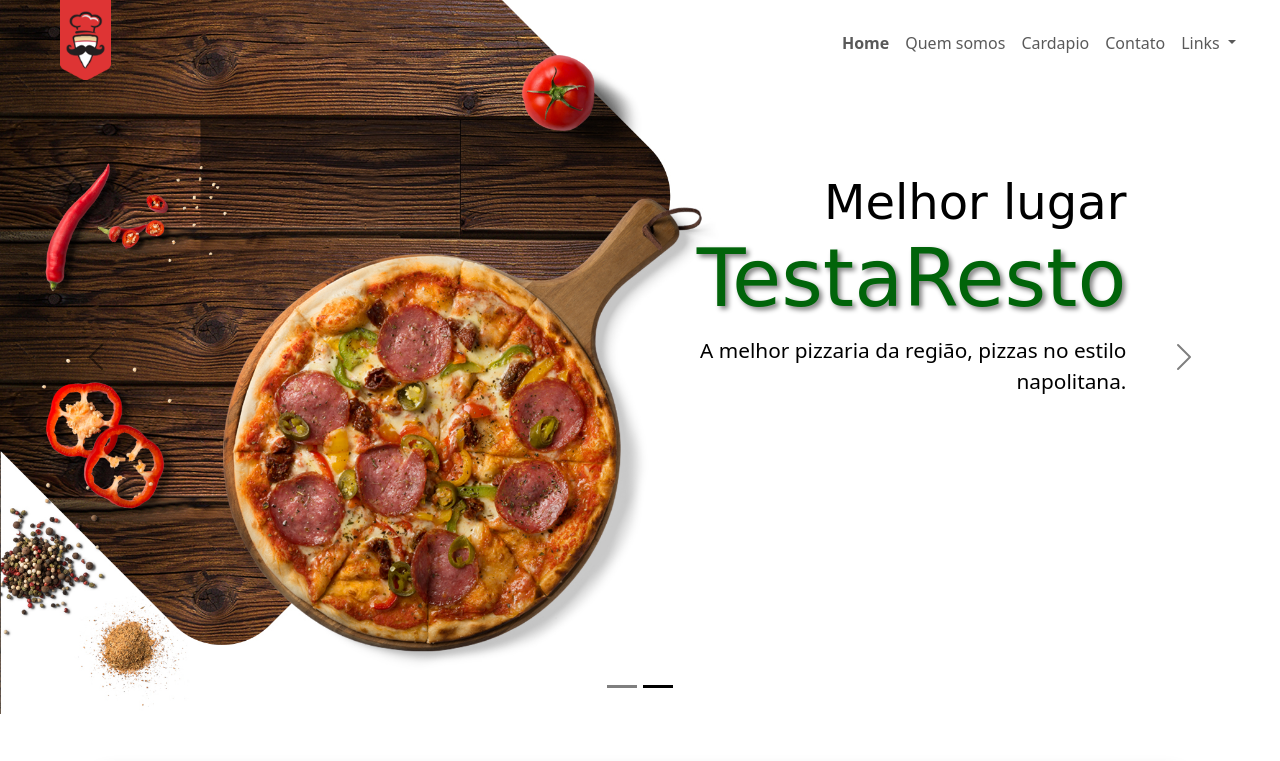
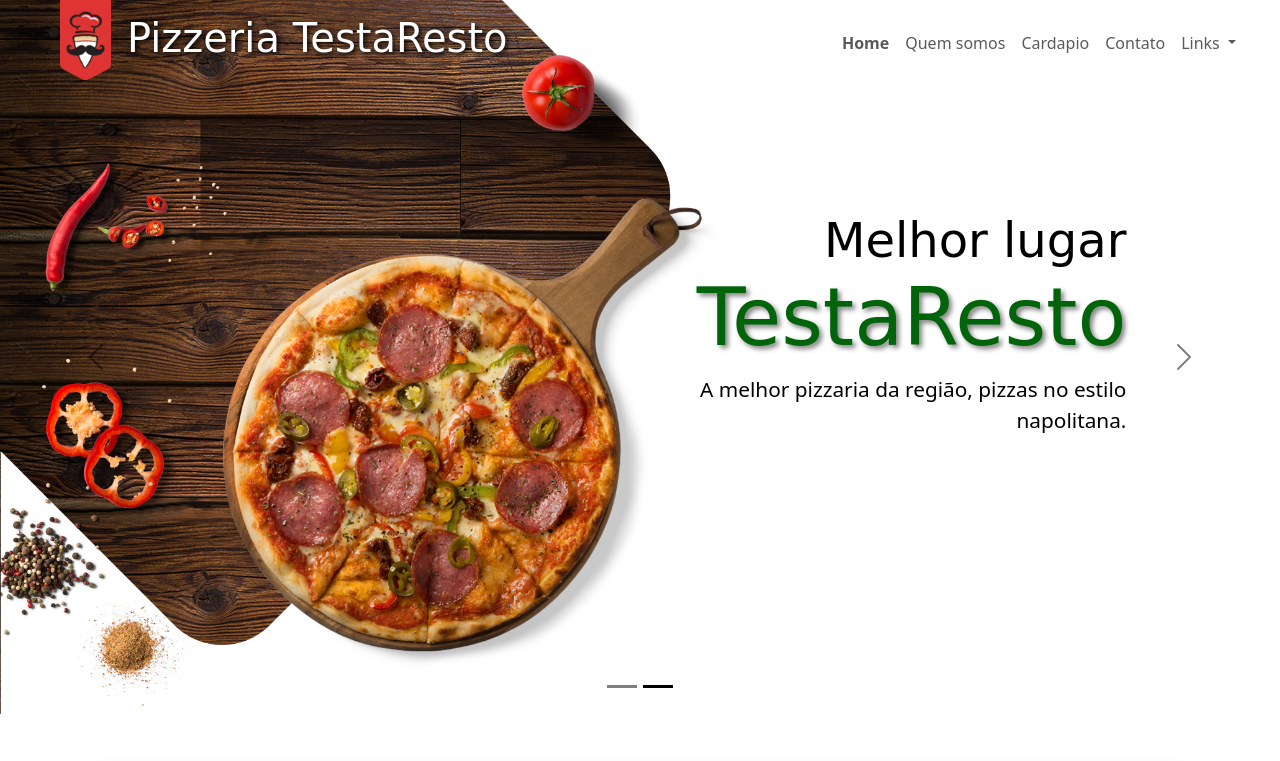
Before and after one commit to laercio-asa/Bootstrap-SitePizzaria, a plain HTML site: page index.html in a window 1280 px wide. Shown: the top 761 px of the page. Drawn offline with nearby package versions, Linux system fonts and the light colour scheme; a web font is replaced by a local one.

Commit message:
13/08/2025

```diff
--- a/css/style.css
+++ b/css/style.css
@@ -74,7 +74,7 @@
     right: 12% !important;
     left: 50% !important;
     /* vw = medida que considera a largura disponivel da tela */
-    top: 12vw !important;
+    top: 15vw !important;
     text-align: right !important;
 }
 
--- a/index.html
+++ b/index.html
@@ -24,9 +24,14 @@
     <!-- Barra de navegação -->
     <nav id="navbar" class="navbar navbar-expand-lg py-0 fixed-top">
         <div class="container-fluid">
+            <div class="d-flex">
                 <a class="navbar-brand pt-0 ps-5" href="index.html">
                     <img src="./img/logotipos/logotipo_menu.png" alt="" height="80">
                 </a>
+                <div class="font-irish mt-2 fs-1 text-white" style="text-shadow: 2px 2px 5px black;">
+                    Pizzeria TestaResto
+                </div>
+            </div>
             <button class="navbar-toggler" type="button" data-bs-toggle="collapse" data-bs-target="#navbarNavDropdown"
                 aria-controls="navbarNavDropdown" aria-expanded="false" aria-label="Toggle navigation">
                 <span class="navbar-toggler-icon"></span>
@@ -173,10 +178,8 @@
                                 <div>R$ 50,00</div>
                             </li>
                         </ul>
-                        <button type="button"
-                            class="btn btn-outline-success mt-3 rounded-pill w-100"
-                            data-bs-toggle="modal"
-                            data-bs-target="#staticBackdrop">
+                        <button type="button" class="btn btn-outline-success mt-3 rounded-pill w-100"
+                            data-bs-toggle="modal" data-bs-target="#staticBackdrop">
                             Adicionar
                         </button>
                     </div>
@@ -227,10 +230,8 @@
                                 <div>R$ 50,00</div>
                             </li>
                         </ul>
-                        <button type="button"
-                            class="btn btn-outline-success mt-3 rounded-pill w-100"
-                            data-bs-toggle="modal"
-                            data-bs-target="#staticBackdrop">
+                        <button type="button" class="btn btn-outline-success mt-3 rounded-pill w-100"
+                            data-bs-toggle="modal" data-bs-target="#staticBackdrop">
                             Adicionar
                         </button>
                     </div>
@@ -281,10 +282,8 @@
                                 <div>R$ 50,00</div>
                             </li>
                         </ul>
-                        <button type="button"
-                            class="btn btn-outline-success mt-3 rounded-pill w-100"
-                            data-bs-toggle="modal"
-                            data-bs-target="#staticBackdrop">
+                        <button type="button" class="btn btn-outline-success mt-3 rounded-pill w-100"
+                            data-bs-toggle="modal" data-bs-target="#staticBackdrop">
                             Adicionar
                         </button>
                     </div>
@@ -335,10 +334,8 @@
                                 <div>R$ 50,00</div>
                             </li>
                         </ul>
-                        <button type="button"
-                            class="btn btn-outline-success mt-3 rounded-pill w-100"
-                            data-bs-toggle="modal"
-                            data-bs-target="#staticBackdrop">
+                        <button type="button" class="btn btn-outline-success mt-3 rounded-pill w-100"
+                            data-bs-toggle="modal" data-bs-target="#staticBackdrop">
                             Adicionar
                         </button>
                     </div>
--- a/js/script.js
+++ b/js/script.js
@@ -2,10 +2,12 @@ window.addEventListener('scroll', function () {
     const posicao = window.scrollY;
     console.log(posicao);
     if (posicao > 100) {
-document.getElementById("navbar").classList.add("bg-body-tertiary");
-
+        //document.getElementById("navbar").classList.add("bg-body-tertiary");
+        alfa = 1 - ((posicao>=300)?0:(posicao - 100) / 200);
+        console.log(alfa);
+        this.document.getElementById("navbar").style.backgroundColor = "rgba(248, 249, 250, " + alfa + ")";
     }
     else {
-document.getElementById("navbar").classList.remove("bg-body-tertiary");
+        this.document.getElementById("navbar").style.backgroundColor = "rgba(248, 249, 250, 0)";
     }
 });
```
Lines whose indentation alone changed are shown as unchanged.
